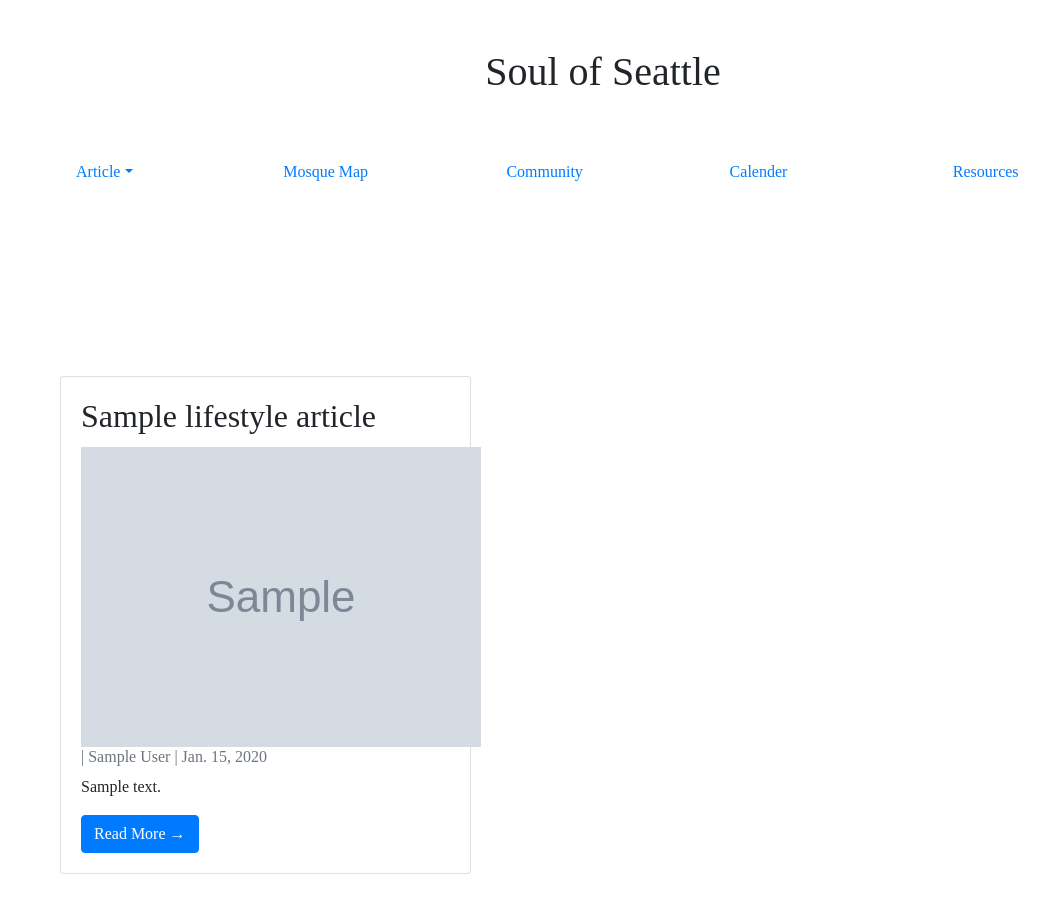
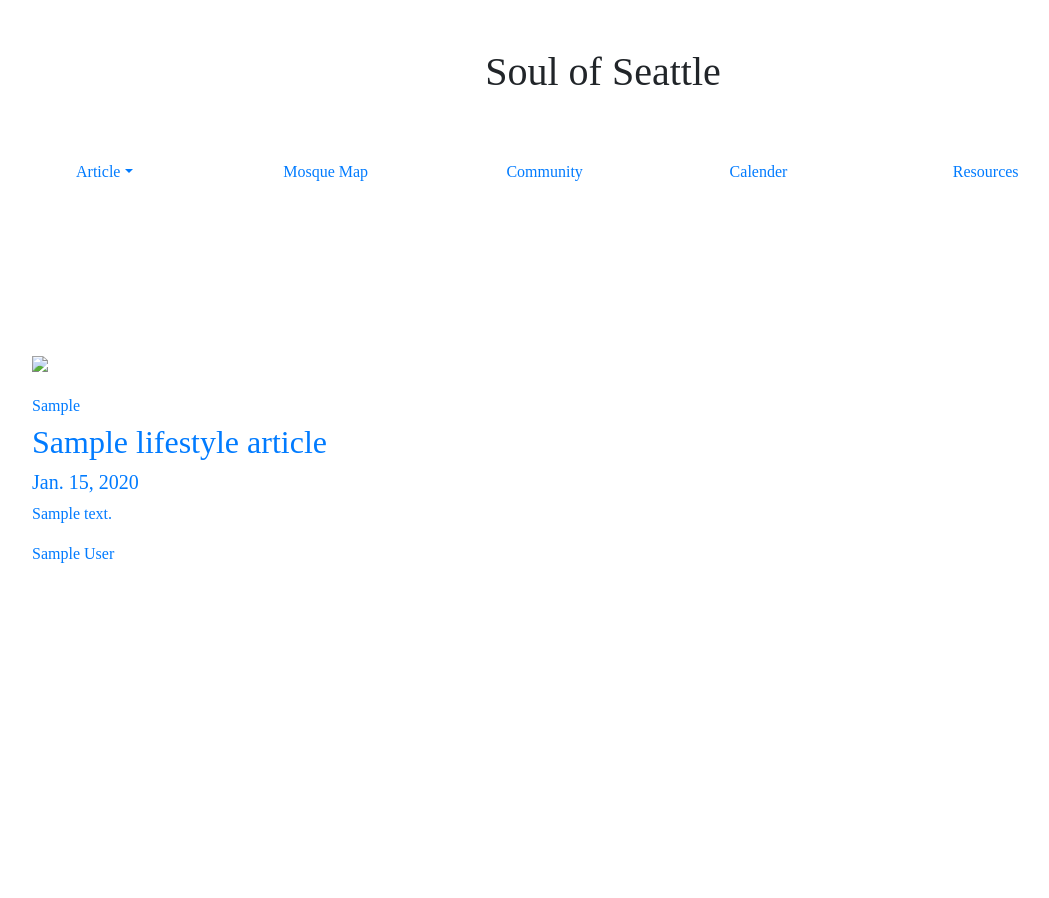
Before and after one commit to amjadz/SoulofSeattleDjango, a Django app: template sos/templates/categories/lifestyle.htm in a window 1280 px wide. Shown: the whole page, without its empty margins (73-1122 px from the left). After the commit the page ends 563 px from the top, so only its background shows below. Run offline with Django 3.2, Linux system fonts and the light colour scheme; the template is opened without the code that fills it: most values are stand-ins (such as "Sample title", 1, 10 or a date in 2020); grey boxes marked "Sample" are stand-in pictures; parts of the project's set-up code (start-up, migrations or seed data) failed here and were passed over; some libraries are stand-ins or nearby versions.

Commit message:
Fixed bugs

```diff
--- a/sos/templates/categories/health.htm
+++ b/sos/templates/categories/health.htm
@@ -89,7 +89,6 @@
                 </div>
             </div>
         </section>
-
 </body>
 <script src="https://code.jquery.com/jquery-3.4.1.slim.min.js" integrity="sha384-J6qa4849blE2+poT4WnyKhv5vZF5SrPo0iEjwBvKU7imGFAV0wwj1yYfoRSJoZ+n" crossorigin="anonymous"></script>
 <script src="https://cdn.jsdelivr.net/npm/popper.js@1.16.0/dist/umd/popper.min.js" integrity="sha384-Q6E9RHvbIyZFJoft+2mJbHaEWldlvI9IOYy5n3zV9zzTtmI3UksdQRVvoxMfooAo" crossorigin="anonymous"></script>
--- a/sos/templates/categories/lifestyle.htm
+++ b/sos/templates/categories/lifestyle.htm
@@ -65,30 +65,26 @@
             <div class="row padding-top-down">
                 {% for lifestyle_article in lifestyle_articles  %}
                 <!-- Blog Entries Column -->
+                <div class="col-sm-4 col-md mt-4 ">
+                    <div class=" mb-4">
+                        <div class="card-body">
+                            <a href="{% url 'Article' lifestyle_article.post_Slug %}">
+                                <img class ="pb-4" src="https://via.placeholder.com/300" class="card-img-top">
+                                <h6>{{ lifestyle_article.post_Category }}</h6>
+                                <h2>{{ lifestyle_article.post_Title }}</h2>
+                                <h5>{{ lifestyle_article.post_CreatedOn | date}}</h5>
+                                <p>{{lifestyle_article.post_Content|slice:":200" }}   </p>
+                                <p>{{ lifestyle_article.author}}</p>
 
-        <section class="pt-5 pl-5">
-            <div class="container">
-                    <div class="row">
-                        <!-- Blog Entries Column -->
-                        <div class="col-md-8 mt-3 left">
-                            {% for lifestyle_article in lifestyle_articles %}
-                            <div class="card mb-4">
-                                <div class="card-body">
-                                    <h2 class="card-title">{{ lifestyle_article.post_Title }}</h2>
-                                    <p class="card-text text-muted h6"> <img src="article/{{ lifestyle_article.upload_image }}"> | {{ lifestyle_article.author }} | {{ lifestyle_article.created_on | date}} </p>
-                                    <p class="card-text">{{lifestyle_article.content|slice:":200" }}</p>
-                                    <a href="{% url 'Article' lifestyle_article.post_Slug %}" class="btn btn-primary">Read More &rarr;</a>
-                                </div>
-                            </div>
-                            {% endfor %}
+                            </a>
                         </div>
                     </div>
                     {% if forloop.counter|divisibleby:"10" and not forloop.last %}
                     <div class="row">
                         {% endif %}
+
                     </div>
                     {% endfor %}
-
                 </div>
             </div>
         </div>
```
Also changed, not shown: sos/templates/categories/food.htm (+32 -0 lines), sos/db.sqlite3.
